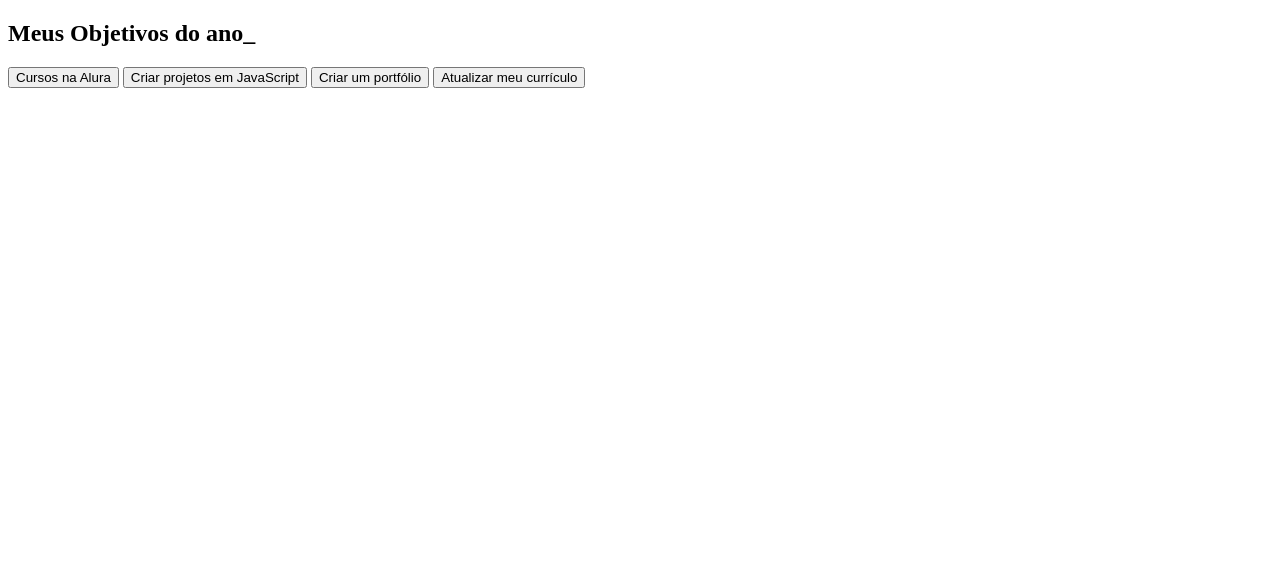
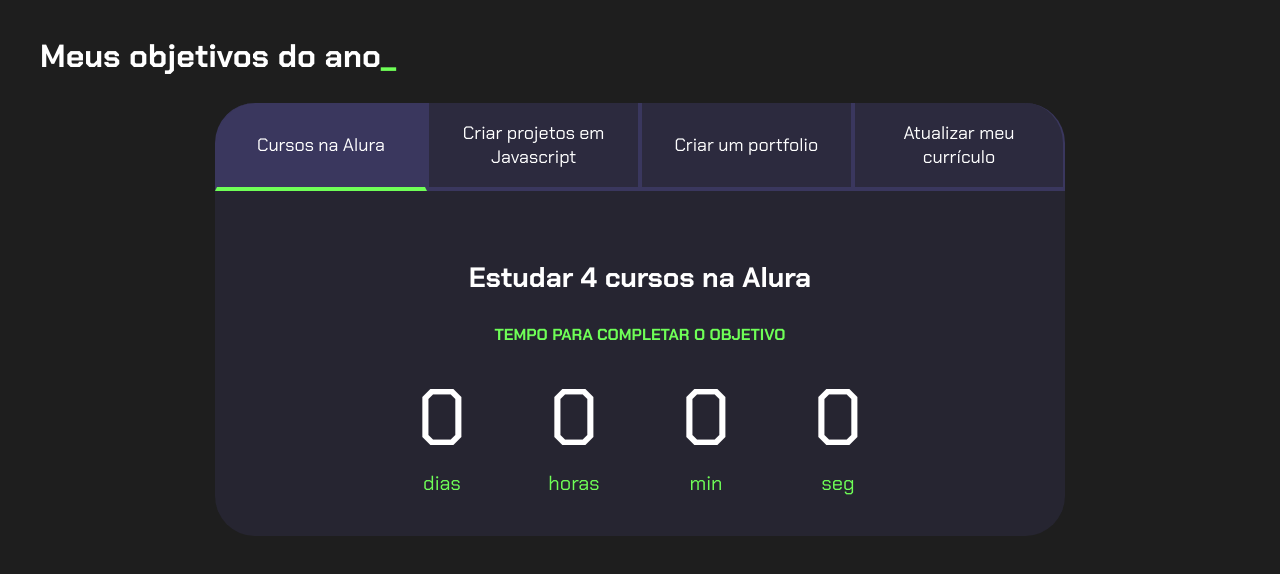
Before and after one commit to gabiygabo/objetivos, a plain HTML site: page index.html in a window 1280 px wide. Both pictures are taken after a click on the button "Cursos na Alura". Drawn offline with Linux system fonts and the light colour scheme.

Commit message:
Add files via upload

```diff
--- a/index.html
+++ b/index.html
@@ -1,19 +1,117 @@
 <!DOCTYPE html>
 <html lang="pt-br">
+
 <head>
     <meta charset="UTF-8">
     <meta name="viewport" content="width=device-width, initial-scale=1.0">
     <title>Meus objetivos do ano</title>
+    <link rel="stylesheet" href="style.css">
 </head>
+
 <body>
     <section class="conteudo-principal">
-            <h2 class="titulo-principal">Meus Objetivos do ano<span>_</span></h2>
+        <h2 class="titulo-principal">Meus objetivos do ano<span>_</span></h2>
+        <div class="conteudo">
             <div class="botoes">
-            <button class="botao">Cursos na Alura</button>
-            <button class="botao">Criar projetos em JavaScript</button>
-            <button class="botao">Criar um portfólio</button>
+                <button class="botao ativo">Cursos na Alura</button>
+                <button class="botao">Criar projetos em Javascript</button>
+                <button class="botao">Criar um portfolio</button>
                 <button class="botao">Atualizar meu currículo</button>
             </div>
+            <div class="abas-textos">
+                <div class="aba-conteudo ativo">
+                    <h3 class="aba-conteudo-titulo-principal">Estudar 4 cursos na Alura</h3>
+                    <h4 class="aba-conteudo-titulo-secundario">Tempo para completar o objetivo</h4>
+                    <div class="contador">
+                        <div class="contador-digito">
+                            <p class="contador-digito-numero" id="dias0"></p>
+                            <p class="contador-digito-texto">dias</p>
+                        </div>
+                        <div class="contador-digito">
+                            <p class="contador-digito-numero" id="horas0"></p>
+                            <p class="contador-digito-texto">horas</p>
+                        </div>
+                        <div class="contador-digito">
+                            <p class="contador-digito-numero" id="min0"></p>
+                            <p class="contador-digito-texto">min</p>
+                        </div>
+                        <div class="contador-digito">
+                            <p class="contador-digito-numero" id="seg0"></p>
+                            <p class="contador-digito-texto">seg</p>
+                        </div>
+                    </div>
+                </div>
+                <div class="aba-conteudo">
+                    <h3 class="aba-conteudo-titulo-principal">Criar 5 projetos em Javascript</h3>
+                    <h4 class="aba-conteudo-titulo-secundario">Tempo para completar o objetivo</h4>
+                    <div class="contador">
+                        <div class="contador-digito">
+                            <p class="contador-digito-numero" id="dias1"></p>
+                            <p class="contador-digito-texto">dias</p>
+                        </div>
+                        <div class="contador-digito">
+                            <p class="contador-digito-numero" id="horas1"></p>
+                            <p class="contador-digito-texto">horas</p>
+                        </div>
+                        <div class="contador-digito">
+                            <p class="contador-digito-numero" id="min1"></p>
+                            <p class="contador-digito-texto">min</p>
+                        </div>
+                        <div class="contador-digito">
+                            <p class="contador-digito-numero" id="seg1"></p>
+                            <p class="contador-digito-texto">seg</p>
+                        </div>
+                    </div>
+                </div>
+                <div class="aba-conteudo">
+                    <h3 class="aba-conteudo-titulo-principal">Criar um portfolio com os meus 3 melhores projetos</h3>
+                    <h4 class="aba-conteudo-titulo-secundario">Tempo para completar o objetivo</h4>
+                    <div class="contador">
+                        <div class="contador-digito">
+                            <p class="contador-digito-numero" id="dias2"></p>
+                            <p class="contador-digito-texto">dias</p>
+                        </div>
+                        <div class="contador-digito">
+                            <p class="contador-digito-numero" id="horas2"></p>
+                            <p class="contador-digito-texto">horas</p>
+                        </div>
+                        <div class="contador-digito">
+                            <p class="contador-digito-numero" id="min2"></p>
+                            <p class="contador-digito-texto">min</p>
+                        </div>
+                        <div class="contador-digito">
+                            <p class="contador-digito-numero" id="seg2"></p>
+                            <p class="contador-digito-texto">seg</p>
+                        </div>
+                    </div>
+                </div>
+                <div class="aba-conteudo">
+                    <h3 class="aba-conteudo-titulo-principal">Atualizar meu curriculo com os certificados da Alura</h3>
+                    <h4 class="aba-conteudo-titulo-secundario">Tempo para completar o objetivo</h4>
+                    <div class="contador">
+                        <div class="contador-digito">
+                            <p class="contador-digito-numero" id="dias3"></p>
+                            <p class="contador-digito-texto">dias</p>
+                        </div>
+                        <div class="contador-digito">
+                            <p class="contador-digito-numero" id="horas3"></p>
+                            <p class="contador-digito-texto">horas</p>
+                        </div>
+                        <div class="contador-digito">
+                            <p class="contador-digito-numero" id="min3"></p>
+                            <p class="contador-digito-texto">min</p>
+                        </div>
+                        <div class="contador-digito">
+                            <p class="contador-digito-numero" id="seg3"></p>
+                            <p class="contador-digito-texto">seg</p>
+                        </div>
+                    </div>
+                </div>
+            </div>
+        </div>
     </section>
+    <script src="main.js"></script>
+
 </body>
+
 </html>
--- /dev/null
+++ b/main.js
@@ -0,0 +1,58 @@
+const botoes = document.querySelectorAll(".botao");
+const textos = document.querySelectorAll(".aba-conteudo");
+
+for (let i = 0; i < botoes.length; i++) {
+    botoes[i].onclick = function () {
+
+        for (let j = 0; j < botoes.length; j++) {
+            botoes[j].classList.remove("ativo");
+            textos[j].classList.remove("ativo");
+        }
+
+        botoes[i].classList.add("ativo");
+        textos[i].classList.add("ativo");
+    }
+}
+
+const contadores = document.querySelectorAll(".contador");
+const tempoObjetivo1 = new Date("2023-10-05T00:00:00");
+const tempoObjetivo2 = new Date("2023-12-05T00:00:00");
+const tempoObjetivo3 = new Date("2023-12-30T00:00:00");
+const tempoObjetivo4 = new Date("2024-02-01T00:00:00");
+
+const tempos = [tempoObjetivo1,tempoObjetivo2,tempoObjetivo3,tempoObjetivo4];
+
+
+function calculaTempo(tempoObjetivo) {
+    let tempoAtual = new Date();
+    let tempoFinal = tempoObjetivo - tempoAtual;
+    let segundos = Math.floor(tempoFinal / 1000);
+    let minutos = Math.floor(segundos / 60);
+    let horas = Math.floor(minutos / 60);
+    let dias = Math.floor(horas / 24);
+
+    segundos %= 60;
+    minutos %= 60;
+    horas %= 24;
+    if (tempoFinal > 0){
+        return [dias,horas,minutos,segundos];
+    } else {
+        return [0,0,0,0];
+    }
+}
+
+function atualizaCronometro(){
+    for (let i=0; i<contadores.length;i++){
+        document.getElementById("dias"+i).textContent = calculaTempo(tempos[i])[0];
+        document.getElementById("horas"+i).textContent = calculaTempo(tempos[i])[1];
+        document.getElementById("min"+i).textContent = calculaTempo(tempos[i])[2];
+        document.getElementById("seg"+i).textContent = calculaTempo(tempos[i])[3];
+    }
+}
+
+function comecaCronometro(){
+    atualizaCronometro();
+    setInterval(atualizaCronometro,1000);
+}
+
+comecaCronometro();
--- a/style.css
+++ b/style.css
@@ -1,7 +1,7 @@
-@import url('https://fonts.googleapis.com/css?family=Chakra+Petch:wght@400;700&display=swap');
+@import url('https://fonts.googleapis.com/css2?family=Chakra+Petch:wght@400;700&display=swap');
 
 :root {
-  --cor-de-fundo: #161618;
+    --cor-de-fundo: #1E1E1E;
     --verde: #6FFF57;
     --branco: #FFFFFF;
     --botao-ativo: #3A375E;
@@ -15,6 +15,7 @@ body {
     font-family: 'Chakra Petch', sans-serif;
 }
 
+
 .conteudo-principal {
     display: flex;
     flex-direction: column;
@@ -26,18 +27,18 @@ body {
 }
 
 .titulo-principal {
-    .titulo-principal span {
-    color: var(--verde);
-}
     text-align: left;
     width: 100%;
     font-size: 32px;
 }
-@media screen and (min-width: 768px) {
-    .botoes {
-        display: flex;
+
+.titulo-principal span {
+    color: var(--verde);
+}
+
+
 .botao {
-            font-family: "Crakra Petch", sans-serif;
+    font-family: 'Chakra Petch', sans-serif;
     background-color: var(--botao-inativo);
     color: var(--branco);
     display: flex;
@@ -50,16 +51,71 @@ body {
     border-left: 2px solid var(--botao-ativo);
     border-right: 2px solid var(--botao-ativo);
     border-top: none;
+}
+
+.botao:first-child {
+    border-radius: 40px 40px 0 0;
+}
+
 .botoes {
     display: block;
+}
+
+.botao.ativo{
+    background-color: var(--botao-ativo);
+    border-bottom: 4px solid var(--verde);
+}
+
+.abas-textos{
+    background-color: var(--texto-fundo);
+    padding: 40px;
+    border-radius: 0 0 40px 40px;
+}
+.aba-conteudo.ativo{
+    display:block;
+}
+
+.aba-conteudo{
+    display: none;
+}
+
+.aba-conteudo-titulo-principal{
+    font-size: 28px;
+    text-align: center;
+}
+.aba-conteudo-titulo-secundario{
+    text-align: center;
+    color: var(--verde);
+    text-transform: uppercase;
+}
+
+.contador{
+    display:flex;
+    justify-content: center;
+    flex-wrap: wrap;
+}
+.contador-digito{
+    padding: 0 16px;
+    text-align: center;
+    min-width: 100px;
+}
+
+.contador-digito-numero{
+    font-size: 80px;
+    margin: 0;
+
+}
+
+.contador-digito-texto{
+    color: var(--verde);
+    font-size: 20px;
+    margin: 0;
+
 }
 
 @media screen and (min-width: 768px) {
     .botoes {
         display: flex;
-                }
-
-
     }
 
     .botao:first-child {
@@ -69,7 +125,4 @@ body {
     .botao:last-child {
         border-radius: 0 40px 0 0;
     }
-
 }
-
-}
```
Lines whose indentation alone changed are shown as unchanged.
